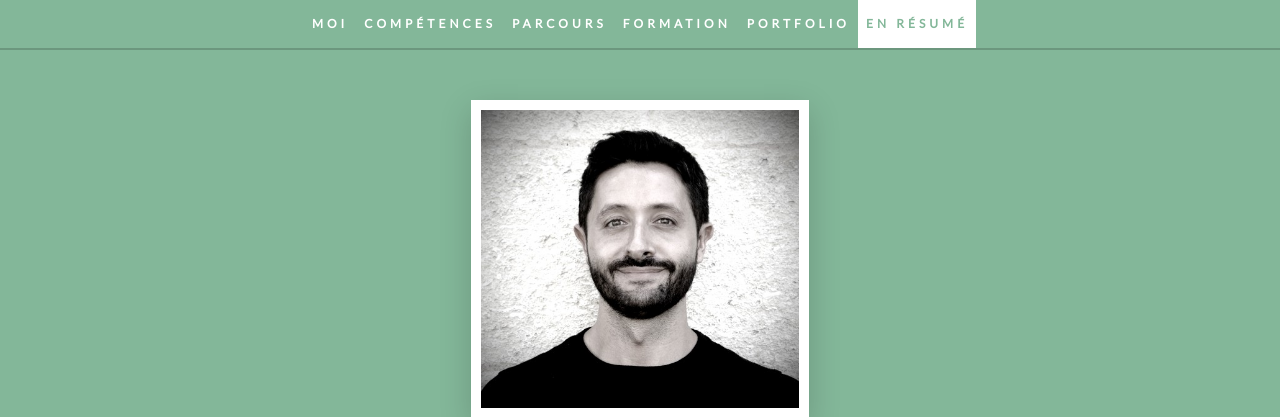
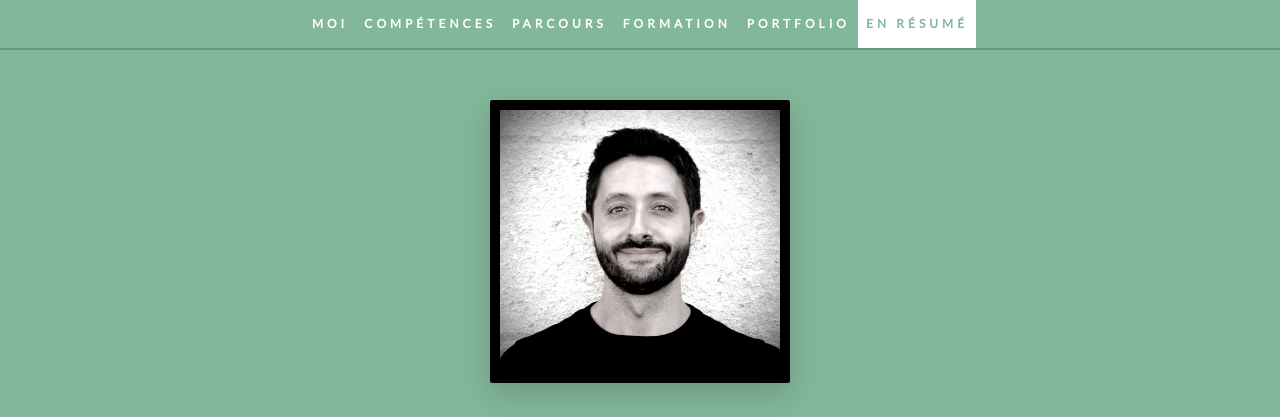
Before and after one commit to surlejonathan/mon-CV, a website: page index.html in a window 1280 px wide. Shown: the top 417 px of the page. Drawn offline with nearby package versions, Linux system fonts and the light colour scheme.

Commit message:
fix picture size and bg-color

```diff
--- a/css/style.css
+++ b/css/style.css
@@ -121,8 +121,12 @@ section .heading h2 {
 
 .profile-picture {
   text-align: center;
-  max-width: 450px;
+  max-width: 400px;
   margin: 0 auto;
+}
+
+.profile-picture img {
+  background-color: black !important;
 }
 
 #about .heading h1 {
--- a/index.html
+++ b/index.html
@@ -64,7 +64,7 @@
           <img
             src="./img/Jonathan SURLE.resized.jpg"
             alt="image profil"
-            class="img-fluid w-75 shadow-lg p-3 bg-white rounded-3"
+            class="img-fluid w-75 shadow-lg p-3 rounded"
           />
         </div>
       </div>
```
